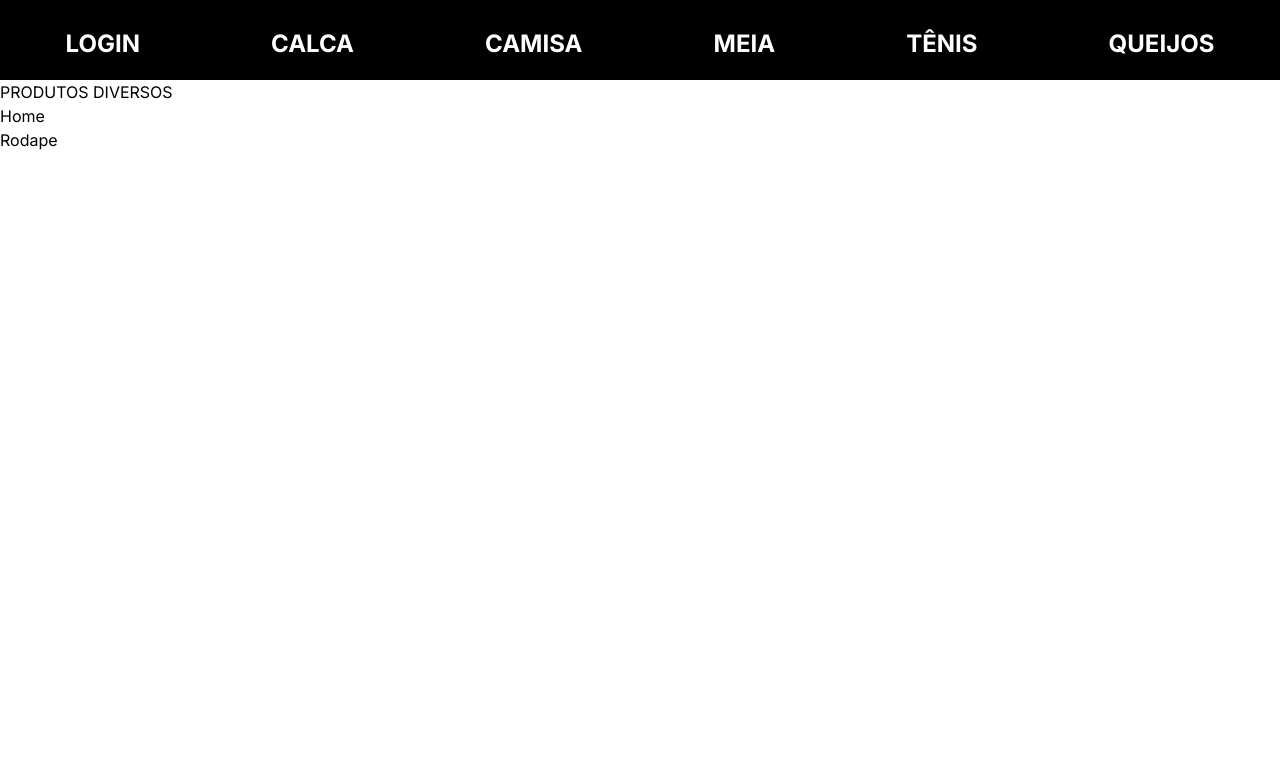
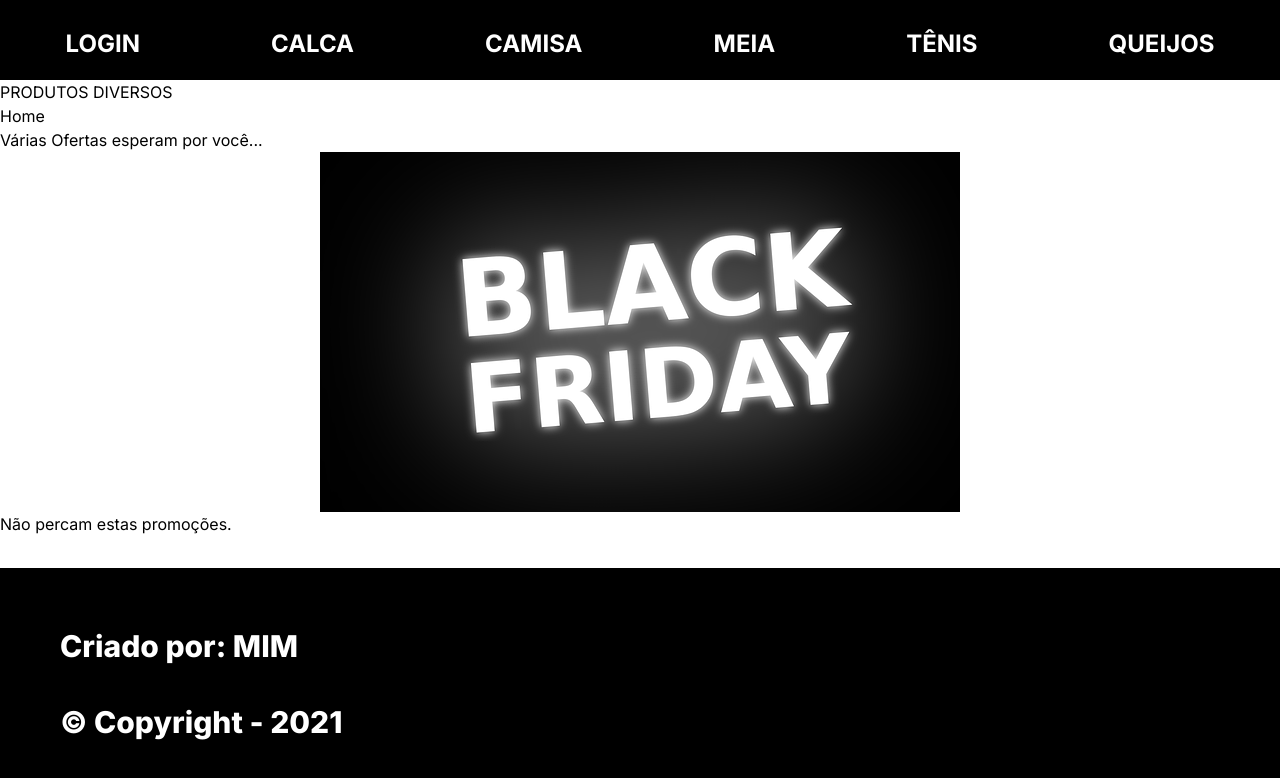
Before and after one commit to alecarlosjesus/loja-app-1tdss, a Next.js app: page / in a window 1280 px wide. Shown: the top 778 px of the page. Built offline with nearby package versions, Linux system fonts and the light colour scheme.

Commit message:
Finalizando a APi de validação de usuários com controle da VIEW-LOGIN.

```diff
--- a/src/app/api/base/base-user-api/route.jsx
+++ b/src/app/api/base/base-user-api/route.jsx
@@ -18,15 +18,19 @@ export async function POST(request,response){
     //OBJETO USUÁRIO DO REQUEST
     const usuario = await request.json();
 
+    const userValidado = body.usuarios.find((user)=> user.email == usuario.email && user.senha == usuario.senha);
 
-
-    for (let x = 0; x < body.usuarios.length; x++) {
-        const u = body.usuarios[x];
-        // console.log("USUÁRIO DA BASE : ", u.name);
-        if(u.email == usuario.email && u.senha == usuario.senha){
-            return NextResponse.json({"status":"ok"});
-        }
+    if(!userValidado){
+        return NextResponse.json({"status":false});
     }
 
-    return NextResponse.json({"status":"error"});
+    return NextResponse.json({"status":true});
 }
+
+    // for (let x = 0; x < body.usuarios.length; x++) {
+    //     const u = body.usuarios[x];
+    //     // console.log("USUÁRIO DA BASE : ", u.name);
+    //     if(u.email == usuario.email && u.senha == usuario.senha){
+    //         return NextResponse.json({"status":true});
+    //     }
+    // }
--- a/src/app/globals.css
+++ b/src/app/globals.css
@@ -29,4 +29,13 @@
       }
     }
 
+    .msg-error-login{
+      @apply bg-red-300 text-red-700 text-center text-lg;
+    }
+
+    .msg-success-login{
+      @apply bg-green-300 text-green-700 text-center text-lg;
+    }
+
+
 }
--- a/src/app/login/page.jsx
+++ b/src/app/login/page.jsx
@@ -4,6 +4,7 @@ import { useState } from "react";
 export default function LoginUsers() {
   //Mensage de STATUS!
   const [msg, setMsg] = useState("");
+
 
   const [usuario, setUsuario] = useState({
     email: "",
@@ -34,19 +35,23 @@ export default function LoginUsers() {
       );
 
       if (response.ok) {
+
         const result = await response.json();
-        console.log("VALIDADO!!!!");
-        if (result.status == "ok") {
+          console.log("VALIDADO!!!!");
+        if (result.status) {
 
             setMsg("Login efetuado com Sucesso!!");
             setTimeout(()=>{
                 setMsg("");
             },5000);
+
         }else{
+
             setMsg("Login ou Senha incorretos!");
             setTimeout(()=>{
                 setMsg("");
             },5000);
+
         }
       }
     } catch (error) {
@@ -58,7 +63,7 @@ export default function LoginUsers() {
     <div>
       <h1>IDENTIFICAÇÃO DOS USUÁRIOS</h1>
 
-        <h2 className="bg-red-300 text-red-700 text-center text-lg">{msg}</h2>
+        <h2 className={msg == "Login efetuado com Sucesso!!" ? "msg-success-login":"msg-error-login"}>{msg}</h2>
 
       <div className="form-login">
         <form onSubmit={handleSubmit}>
--- a/src/app/page.jsx
+++ b/src/app/page.jsx
@@ -1,9 +1,16 @@
+import Image from "next/image";
 
 export default function Home() {
   return (
     <div>
       <h1>Home</h1>
-
+        <div>
+          <h2>Várias Ofertas esperam por você...</h2>
+          <figure>
+            <Image className="block m-auto" src="/img/black-home_640x360.png" width={640} height={360} alt="Painel" />
+            <figcaption>Não percam estas promoções.</figcaption>
+          </figure>
+        </div>
     </div>
   )
 }
--- a/src/components/Rodape/Rodape.jsx
+++ b/src/components/Rodape/Rodape.jsx
@@ -2,6 +2,12 @@ import React from 'react'
 
 export default function Rodape() {
   return (
-    <div>Rodape</div>
+    <footer className="bg-black h-50 fixed bottom-0 w-full text-white font-extrabold text-3xl">
+        <div className="p-10">
+          <div className="p-5">Criado por: MIM</div>
+          <div className="p-5">&copy; Copyright - 2021</div>
+        </div>
+
+    </footer>
   )
 }
```
Also changed, not shown: public/img/black-home_640x360.png (added).
